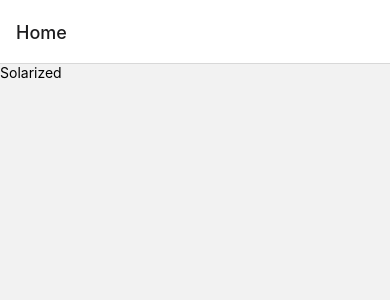
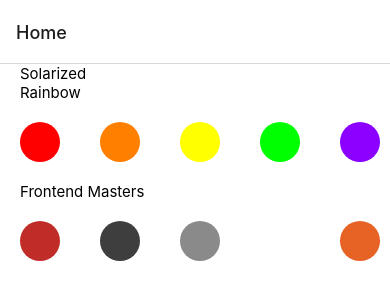
Before and after one commit to zorgonide/ReactNativeFM, a React Native app: screen /Home in a window 390 px wide. Shown: the top 300 px of the page. Built offline with nearby package versions, Linux system fonts and the light colour scheme.

Commit message:
assignment color list

```diff
--- a/components/FlatList.js
+++ b/components/FlatList.js
@@ -12,30 +12,12 @@ const ColorPanel = ({ colorName, hexCode, dark }) => {
     );
 }
 
-const COLORS = [
-    { colorName: 'Base03', hexCode: '#002b36' },
-    { colorName: 'Base02', hexCode: '#073642' },
-    { colorName: 'Base01', hexCode: '#586e75' },
-    { colorName: 'Base00', hexCode: '#657b83' },
-    { colorName: 'Base0', hexCode: '#839496' },
-    { colorName: 'Base1', hexCode: '#93a1a1' },
-    { colorName: 'Base2', hexCode: '#eee8d5' },
-    { colorName: 'Base3', hexCode: '#fdf6e3' },
-    { colorName: 'Yellow', hexCode: '#b58900' },
-    { colorName: 'Orange', hexCode: '#cb4b16' },
-    { colorName: 'Red', hexCode: '#dc322f' },
-    { colorName: 'Magenta', hexCode: '#d33682' },
-    { colorName: 'Violet', hexCode: '#6c71c4' },
-    { colorName: 'Blue', hexCode: '#268bd2' },
-    { colorName: 'Cyan', hexCode: '#2aa198' },
-    { colorName: 'Green', hexCode: '#859900' },
-];
 
-const App = () => {
+const App = ({ colorList }) => {
     return (
         <FlatList
             style={{ padding: 20 }}
-            data={COLORS}
+            data={colorList}
             keyExtractor={item => item.colorName}
             renderItem={({ item }) => <ColorPanel hexCode={item.hexCode} colorName={item.colorName} dark={parseInt(item.hexCode.replace('#', ''), 16) > 0xffffff / 1.1} />}
             ListHeaderComponent={() => <Text style={styles.altText}> Here are some panels</Text>}
--- a/screens/ColorPalette.js
+++ b/screens/ColorPalette.js
@@ -2,9 +2,11 @@ import { View, Text } from 'react-native'
 import React from 'react'
 import FlatList from '../components/FlatList.js'
 
-const ColorPalette = () => {
+
+
+const ColorPalette = ({ route }) => {
     return (
-        <FlatList />
+        <FlatList colorList={route.params.colors} paletteName={route.params.paletteName} />
     )
 }
 
--- a/screens/Home.js
+++ b/screens/Home.js
@@ -1,14 +1,97 @@
-import { View, Text, TouchableOpacity } from 'react-native'
+import { View, Text, TouchableOpacity, StyleSheet, FlatList, SafeAreaView } from 'react-native'
 import React from 'react'
+
+const COLORS = [
+    { colorName: 'Base03', hexCode: '#002b36' },
+    { colorName: 'Base02', hexCode: '#073642' },
+    { colorName: 'Base01', hexCode: '#586e75' },
+    { colorName: 'Base00', hexCode: '#657b83' },
+    { colorName: 'Base0', hexCode: '#839496' },
+    { colorName: 'Base1', hexCode: '#93a1a1' },
+    { colorName: 'Base2', hexCode: '#eee8d5' },
+    { colorName: 'Base3', hexCode: '#fdf6e3' },
+    { colorName: 'Yellow', hexCode: '#b58900' },
+    { colorName: 'Orange', hexCode: '#cb4b16' },
+    { colorName: 'Red', hexCode: '#dc322f' },
+    { colorName: 'Magenta', hexCode: '#d33682' },
+    { colorName: 'Violet', hexCode: '#6c71c4' },
+    { colorName: 'Blue', hexCode: '#268bd2' },
+    { colorName: 'Cyan', hexCode: '#2aa198' },
+    { colorName: 'Green', hexCode: '#859900' },
+];
+const RAINBOW = [
+    { colorName: 'Red', hexCode: '#FF0000' },
+    { colorName: 'Orange', hexCode: '#FF7F00' },
+    { colorName: 'Yellow', hexCode: '#FFFF00' },
+    { colorName: 'Green', hexCode: '#00FF00' },
+    { colorName: 'Violet', hexCode: '#8B00FF' },
+];
+
+const FRONTEND_MASTERS = [
+    { colorName: 'Red', hexCode: '#c02d28' },
+    { colorName: 'Black', hexCode: '#3e3e3e' },
+    { colorName: 'Grey', hexCode: '#8a8a8a' },
+    { colorName: 'White', hexCode: '#ffffff' },
+    { colorName: 'Orange', hexCode: '#e66225' },
+];
 
 const Home = ({ navigation }) => {
     return (
+        <SafeAreaView style={{ backgroundColor: "white", flex: 1 }}>
+            <View>
+                <TouchableOpacity onPress={() => navigation.navigate('ColorPalette', { paletteName: 'Solarized', colors: COLORS })}>
+                    <HomePanels scheme={COLORS} navigation={navigation} name='Solarized' />
+                </TouchableOpacity>
+                <TouchableOpacity onPress={() => navigation.navigate('ColorPalette', { paletteName: 'Solarized', colors: RAINBOW })}>
+                    <HomePanels scheme={RAINBOW} navigation={navigation} name='Rainbow' />
+                </TouchableOpacity>
+                <TouchableOpacity onPress={() => navigation.navigate('ColorPalette', { paletteName: 'Solarized', colors: FRONTEND_MASTERS })}>
+                    <HomePanels scheme={FRONTEND_MASTERS} navigation={navigation} name='Frontend Masters' />
+                </TouchableOpacity>
+            </View>
+        </SafeAreaView>
+    )
+}
+const Item = ({ title, colorCode }) => {
+    const bgColor = {
+        backgroundColor: colorCode
+    }
+    return (
+        <View style={[styles.panelItem, bgColor]}>
+
+        </View>
+    )
+};
+const HomePanels = ({ scheme, navigation, name }) => {
+    let count = 0;
+    const renderItem = ({ item }) => {
+        count++;
+        if (count < 6)
+            return (
+                <Item title={item.colorName} colorCode={item.hexCode} />
+            )
+    };
+    return (
         <View>
-            <TouchableOpacity onPress={() => navigation.navigate('ColorPalette')}>
-                <Text>Solarized</Text>
+            <TouchableOpacity onPress={() => navigation.navigate('ColorPalette', { paletteName: name, colors: scheme })}>
+                <Text style={{ marginLeft: 20, fontSize: 15 }}>{name}</Text>
+                <FlatList
+                    contentContainerStyle={{ justifyContent: "space-around" }}
+                    data={scheme}
+                    renderItem={renderItem}
+                    keyExtractor={item => item.colorName}
+                    horizontal={true}
+                />
             </TouchableOpacity>
         </View>
     )
 }
+const styles = StyleSheet.create({
+    panelItem: {
+        padding: 20,
+        margin: 20,
+        borderRadius: 20,
+    }
+})
 
 export default Home
```
